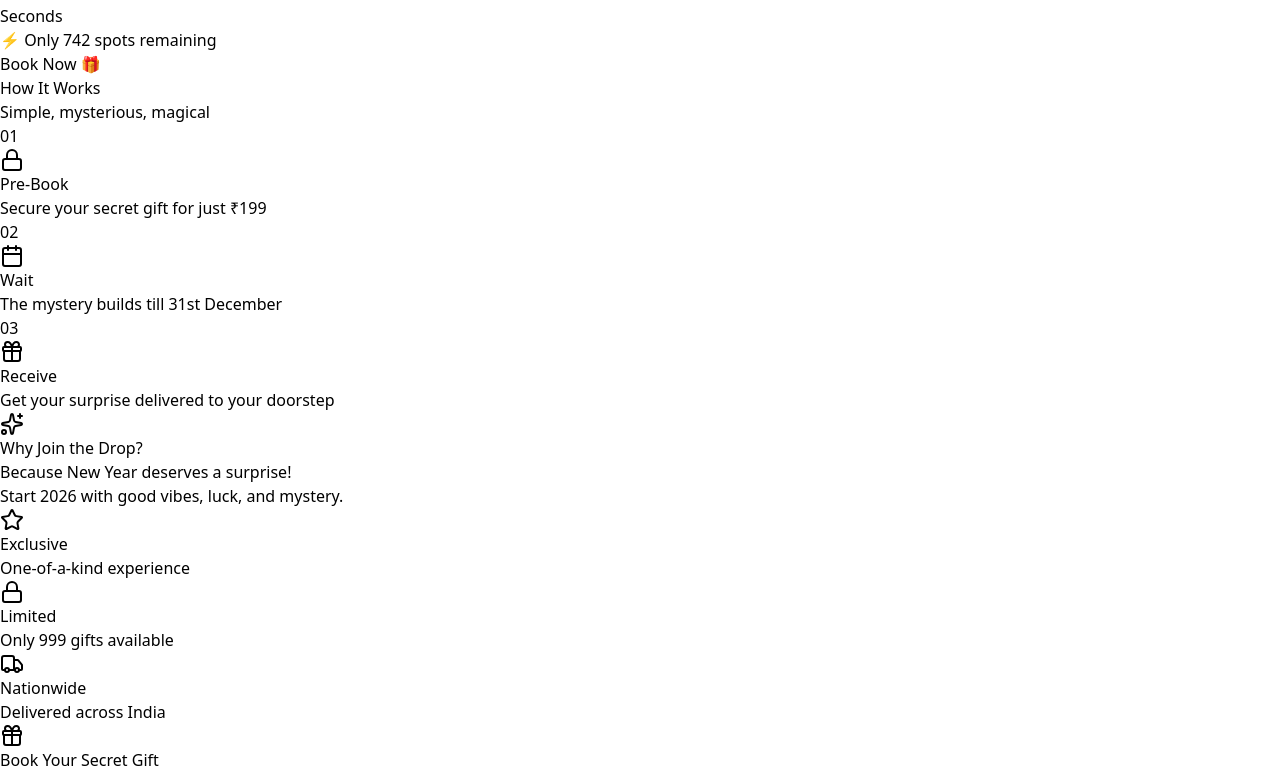
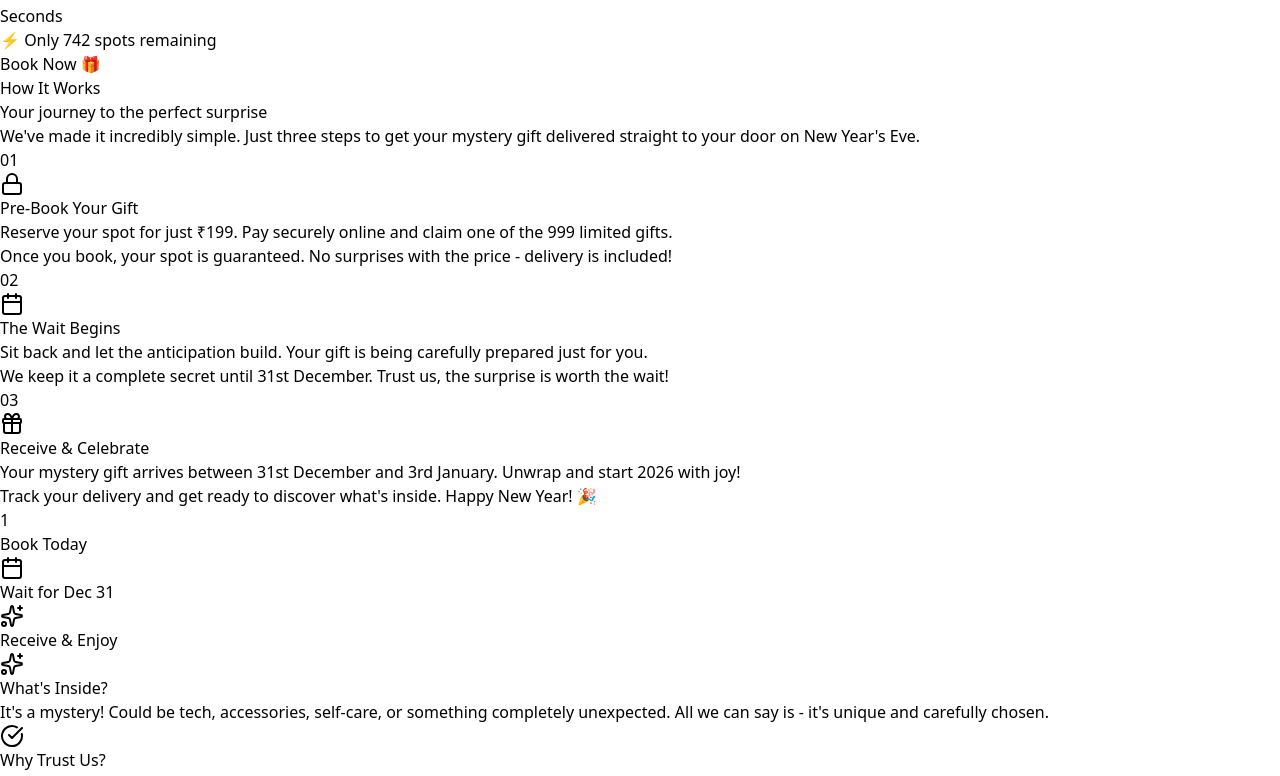
Before and after one commit to maulipg/secret-gift-website, a React (Vite) app: page / in a window 1280 px wide. Shown: the part 284-1060 px from the top of the page. Built offline with nearby package versions, Linux system fonts and the light colour scheme.

Commit message:
Enhance How It Works section with detailed explanations and visual timeline

```diff
--- a/src/App.jsx
+++ b/src/App.jsx
@@ -232,23 +232,107 @@ export default function SecretGiftLanding() {
       <div className="py-20 px-4 bg-slate-800/30">
         <div className="max-w-6xl mx-auto">
           <h2 className="text-3xl md:text-4xl font-bold text-center mb-3 text-white">How It Works</h2>
-          <p className="text-center text-gray-400 mb-16">Simple, mysterious, magical</p>
+          <p className="text-center text-gray-300 mb-4 text-lg">Your journey to the perfect surprise</p>
+          <p className="text-center text-gray-400 mb-16 max-w-2xl mx-auto">
+            We've made it incredibly simple. Just three steps to get your mystery gift delivered straight to your door on New Year's Eve.
+          </p>
 
-          <div className="grid md:grid-cols-3 gap-8">
+          <div className="grid md:grid-cols-3 gap-8 mb-12">
             {[
-              { icon: Lock, title: 'Pre-Book', desc: 'Secure your secret gift for just ₹199', step: '01' },
-              { icon: Calendar, title: 'Wait', desc: 'The mystery builds till 31st December', step: '02' },
-              { icon: Gift, title: 'Receive', desc: 'Get your surprise delivered to your doorstep', step: '03' }
+              {
+                icon: Lock,
+                title: 'Pre-Book Your Gift',
+                desc: 'Reserve your spot for just ₹199. Pay securely online and claim one of the 999 limited gifts.',
+                step: '01',
+                detail: 'Once you book, your spot is guaranteed. No surprises with the price - delivery is included!'
+              },
+              {
+                icon: Calendar,
+                title: 'The Wait Begins',
+                desc: 'Sit back and let the anticipation build. Your gift is being carefully prepared just for you.',
+                step: '02',
+                detail: 'We keep it a complete secret until 31st December. Trust us, the surprise is worth the wait!'
+              },
+              {
+                icon: Gift,
+                title: 'Receive & Celebrate',
+                desc: 'Your mystery gift arrives between 31st December and 3rd January. Unwrap and start 2026 with joy!',
+                step: '03',
+                detail: 'Track your delivery and get ready to discover what\'s inside. Happy New Year! 🎉'
+              }
             ].map((item, idx) => (
-              <div key={idx} className="relative bg-slate-800/50 rounded-xl p-8 text-center border border-slate-700 hover:border-pink-500/50 transition-colors">
+              <div key={idx} className="relative bg-slate-800/50 rounded-xl p-8 text-center border border-slate-700 hover:border-pink-500/50 transition-all hover:shadow-xl">
                 <div className="absolute -top-3 -right-3 bg-pink-500 text-white rounded-lg w-10 h-10 flex items-center justify-center font-bold text-sm shadow-lg">
                   {item.step}
                 </div>
-                <item.icon className="w-12 h-12 text-pink-400 mx-auto mb-4" />
-                <h3 className="text-xl font-semibold mb-2 text-white">{item.title}</h3>
-                <p className="text-gray-400 text-sm">{item.desc}</p>
+
+                {/* Icon with gradient background */}
+                <div className="mb-6 mx-auto w-20 h-20 bg-gradient-to-br from-pink-500/20 to-purple-500/20 rounded-2xl flex items-center justify-center">
+                  <item.icon className="w-10 h-10 text-pink-400" />
+                </div>
+
+                <h3 className="text-xl font-semibold mb-3 text-white">{item.title}</h3>
+                <p className="text-gray-400 text-sm mb-4 leading-relaxed">{item.desc}</p>
+                <div className="pt-4 border-t border-slate-700">
+                  <p className="text-xs text-gray-500 italic">{item.detail}</p>
+                </div>
               </div>
             ))}
+          </div>
+
+          {/* Visual Timeline */}
+          <div className="relative max-w-4xl mx-auto">
+            <div className="absolute top-1/2 left-0 right-0 h-0.5 bg-gradient-to-r from-pink-500 via-purple-500 to-pink-500 transform -translate-y-1/2 hidden md:block"></div>
+
+            <div className="grid md:grid-cols-3 gap-8 relative z-10">
+              <div className="text-center">
+                <div className="mx-auto w-16 h-16 bg-pink-500 rounded-full flex items-center justify-center mb-3 shadow-lg shadow-pink-500/50">
+                  <span className="text-white font-bold text-xl">1</span>
+                </div>
+                <p className="text-sm text-gray-400">Book Today</p>
+              </div>
+
+              <div className="text-center">
+                <div className="mx-auto w-16 h-16 bg-purple-500 rounded-full flex items-center justify-center mb-3 shadow-lg shadow-purple-500/50">
+                  <Calendar className="w-8 h-8 text-white" />
+                </div>
+                <p className="text-sm text-gray-400">Wait for Dec 31</p>
+              </div>
+
+              <div className="text-center">
+                <div className="mx-auto w-16 h-16 bg-pink-500 rounded-full flex items-center justify-center mb-3 shadow-lg shadow-pink-500/50">
+                  <Sparkles className="w-8 h-8 text-white" />
+                </div>
+                <p className="text-sm text-gray-400">Receive & Enjoy</p>
+              </div>
+            </div>
+          </div>
+
+          {/* Additional Info Section */}
+          <div className="mt-16 grid md:grid-cols-2 gap-6 max-w-4xl mx-auto">
+            <div className="bg-gradient-to-br from-pink-900/20 to-purple-900/20 rounded-xl p-6 border border-pink-500/20">
+              <div className="flex items-start gap-4">
+                <div className="bg-pink-500/20 rounded-lg p-3">
+                  <Sparkles className="w-6 h-6 text-pink-400" />
+                </div>
+                <div>
+                  <h4 className="font-semibold text-white mb-2">What's Inside?</h4>
+                  <p className="text-sm text-gray-400">It's a mystery! Could be tech, accessories, self-care, or something completely unexpected. All we can say is - it's unique and carefully chosen.</p>
+                </div>
+              </div>
+            </div>
+
+            <div className="bg-gradient-to-br from-purple-900/20 to-pink-900/20 rounded-xl p-6 border border-purple-500/20">
+              <div className="flex items-start gap-4">
+                <div className="bg-purple-500/20 rounded-lg p-3">
+                  <CheckCircle className="w-6 h-6 text-purple-400" />
+                </div>
+                <div>
+                  <h4 className="font-semibold text-white mb-2">Why Trust Us?</h4>
+                  <p className="text-sm text-gray-400">Last year, hundreds received their mystery gifts on time. Check our testimonials below. Your satisfaction is guaranteed!</p>
+                </div>
+              </div>
+            </div>
           </div>
         </div>
       </div>
```
